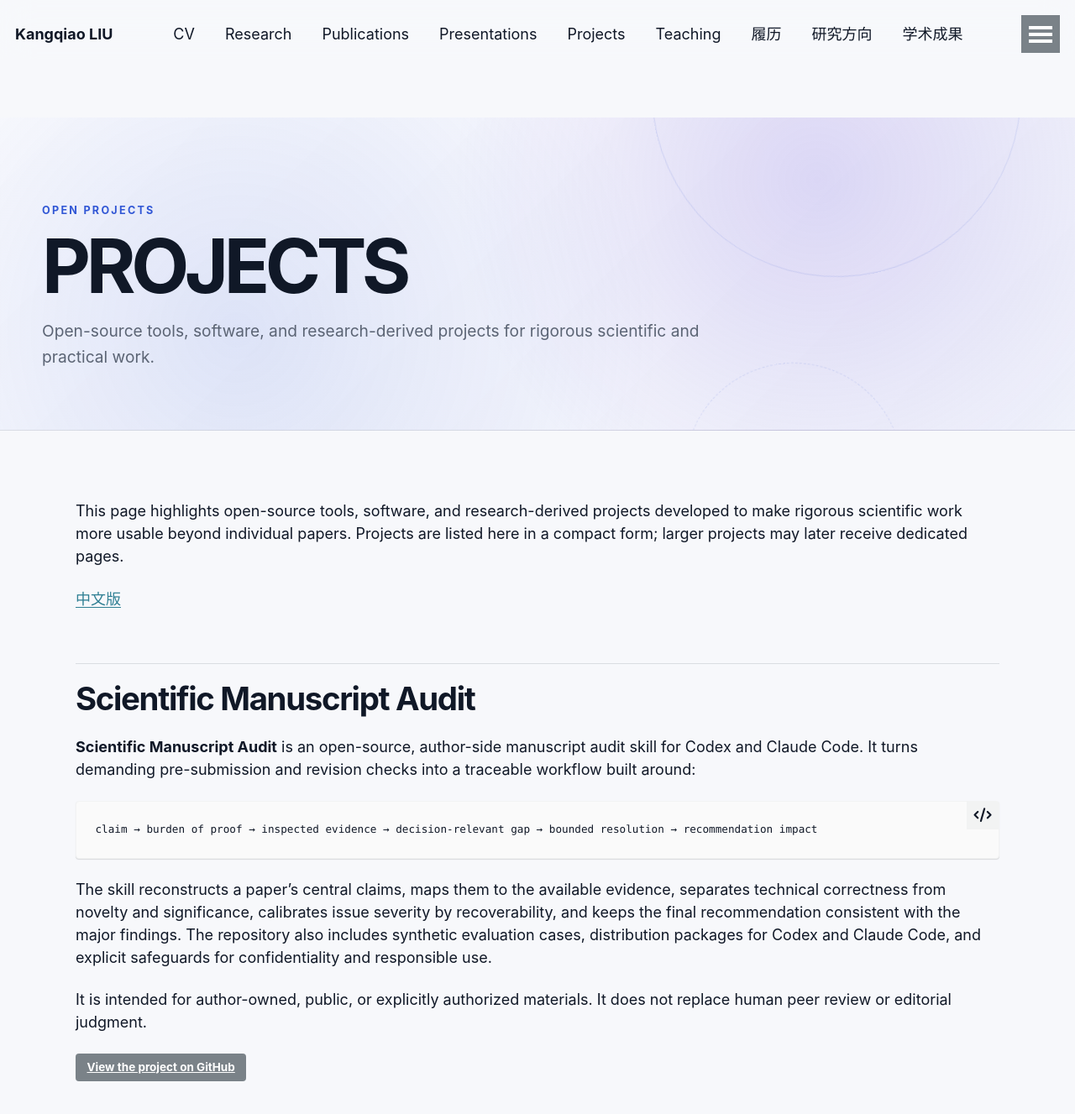
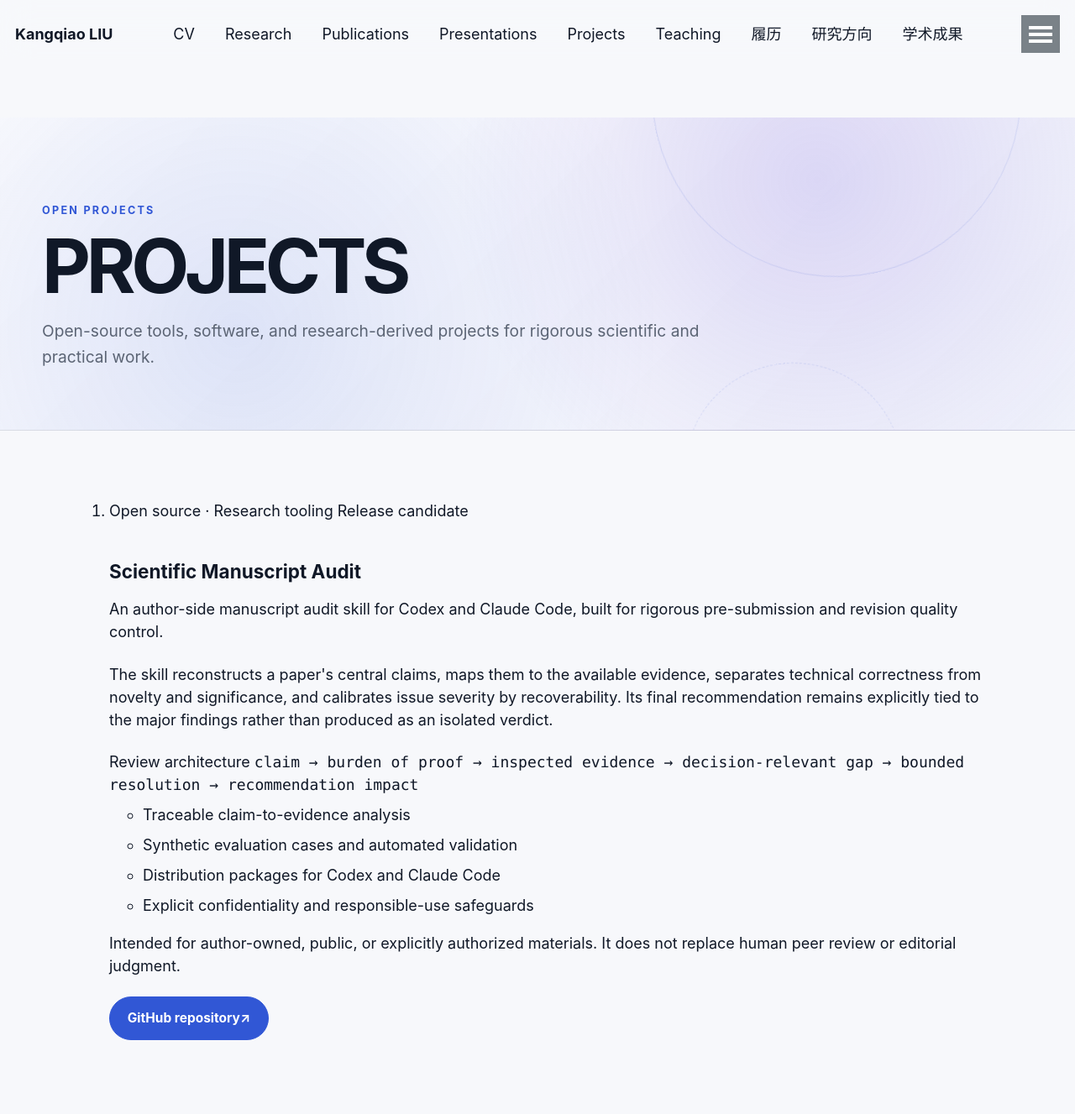
Before and after one commit to KangqiaoLiu/KangqiaoLiu.github.io, a Jekyll site: the page built from _pages/projects.md, in a window 1280 px wide and 1400 px high. Shown: the top 1327 px of the window at 84% size. Built offline with Jekyll 4.4.1, drawn with Linux system fonts in a browser that asks for light colours.

Commit message:
Rebuild English projects page as scalable cards

````diff
--- a/_pages/projects.md
+++ b/_pages/projects.md
@@ -5,22 +5,50 @@ permalink: /projects/
 author_profile: true
 ---
 
-{% include base_path %}
+<ol class="project-list" aria-label="Open projects">
+  <li class="project-card">
+    <div class="project-card__header">
+      <div class="project-card__meta">
+        <span class="project-card__category">Open source · Research tooling</span>
+        <span class="project-card__status">Release candidate</span>
+      </div>
+      <h2 class="project-card__title">Scientific Manuscript Audit</h2>
+      <p class="project-card__lede">
+        An author-side manuscript audit skill for Codex and Claude Code, built for rigorous
+        pre-submission and revision quality control.
+      </p>
+    </div>
 
-This page highlights open-source tools, software, and research-derived projects developed to make rigorous scientific work more usable beyond individual papers. Projects are listed here in a compact form; larger projects may later receive dedicated pages.
+    <div class="project-card__content">
+      <p>
+        The skill reconstructs a paper's central claims, maps them to the available evidence,
+        separates technical correctness from novelty and significance, and calibrates issue
+        severity by recoverability. Its final recommendation remains explicitly tied to the
+        major findings rather than produced as an isolated verdict.
+      </p>
 
-[中文版](/projects_zh/)
+      <div class="project-card__workflow" aria-label="Review architecture">
+        <span>Review architecture</span>
+        <code>claim → burden of proof → inspected evidence → decision-relevant gap → bounded resolution → recommendation impact</code>
+      </div>
 
-## Scientific Manuscript Audit
+      <ul class="project-card__features">
+        <li>Traceable claim-to-evidence analysis</li>
+        <li>Synthetic evaluation cases and automated validation</li>
+        <li>Distribution packages for Codex and Claude Code</li>
+        <li>Explicit confidentiality and responsible-use safeguards</li>
+      </ul>
 
-**Scientific Manuscript Audit** is an open-source, author-side manuscript audit skill for Codex and Claude Code. It turns demanding pre-submission and revision checks into a traceable workflow built around:
+      <p class="project-card__scope">
+        Intended for author-owned, public, or explicitly authorized materials. It does not
+        replace human peer review or editorial judgment.
+      </p>
+    </div>
 
-```text
-claim → burden of proof → inspected evidence → decision-relevant gap → bounded resolution → recommendation impact
-```
-
-The skill reconstructs a paper's central claims, maps them to the available evidence, separates technical correctness from novelty and significance, calibrates issue severity by recoverability, and keeps the final recommendation consistent with the major findings. The repository also includes synthetic evaluation cases, distribution packages for Codex and Claude Code, and explicit safeguards for confidentiality and responsible use.
-
-It is intended for author-owned, public, or explicitly authorized materials. It does not replace human peer review or editorial judgment.
-
-[View the project on GitHub](https://github.com/KangqiaoLiu/scientific-manuscript-audit){: .btn .btn--primary }
+    <div class="project-card__actions">
+      <a class="ai-button ai-button--primary" href="https://github.com/KangqiaoLiu/scientific-manuscript-audit" target="_blank" rel="noopener">
+        GitHub repository <span aria-hidden="true">↗</span>
+      </a>
+    </div>
+  </li>
+</ol>
````
